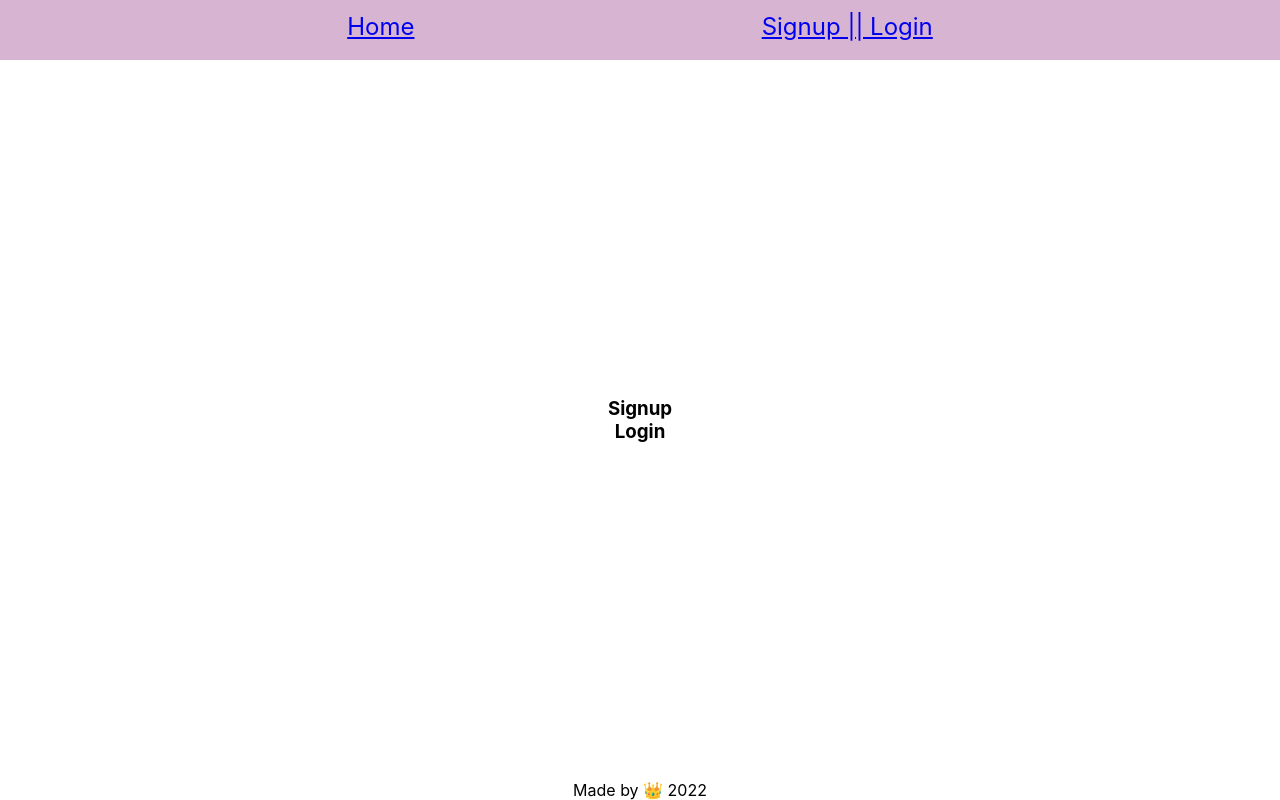
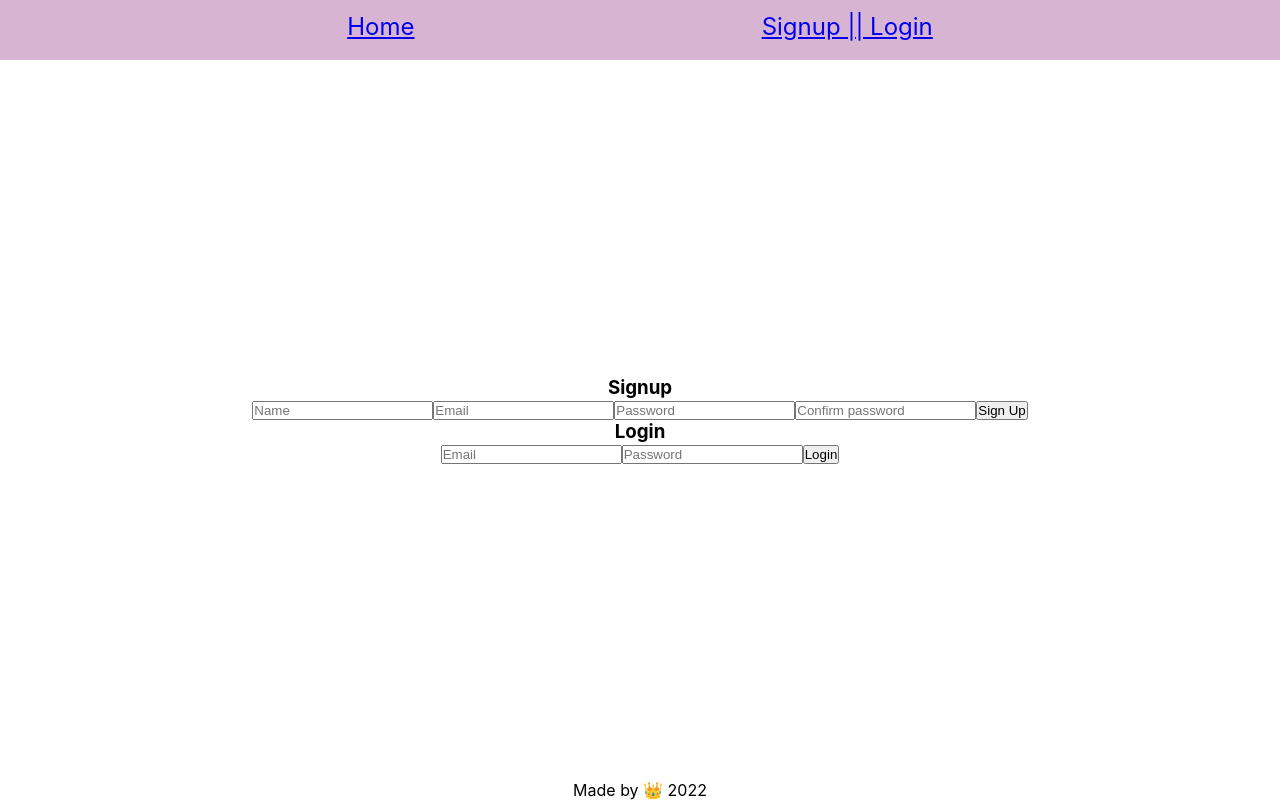
Before and after one commit to 009Kings/alloy-weather-app, a React (Create React App) app in the folder frontend/: page /auth in a window 1280 px wide. Built offline with nearby package versions, Linux system fonts and the light colour scheme.

Commit message:
frontend auth basics

```diff
--- a/frontend/src/App.js
+++ b/frontend/src/App.js
@@ -1,17 +1,25 @@
 import './App.css';
 import {BrowserRouter as Router} from 'react-router-dom'
+import { useEffect, useState } from 'react'
 
 import Header from './content/components/wrappers/Header'
 import Footer from './content/components/wrappers/Footer'
 import Content from './content/Content'
 
 function App() {
+  const [user, setUser] = useState(null)
+
+  useEffect(() => {
+    let isUser = localStorage.getItem('weatherUser')
+    if (isUser) setUser(isUser)
+  }, [user])
+
   return (
     <Router>
       <div className="App">
-        <Header />
+        <Header user={user}/>
         <main>
-          <Content />
+          <Content user={user} setUser={setUser} />
         </main>
         <Footer />
       </div>
--- a/frontend/src/content/Content.js
+++ b/frontend/src/content/Content.js
@@ -1,16 +1,15 @@
-import { Routes, Route } from 'react-router-dom'
+import { Routes, Route, Navigate } from 'react-router-dom'
 
 import Home from './pages/Home'
 import Auth from './pages/Auth'
-// import Profile from './pages/Profile'
+import Profile from './pages/Profile'
 
 const Content = (props) => {
   return (
     <Routes>
       <Route exact path="/" element={<Home />} />
-      <Route path="/auth" element={<Auth />} />
-      {/* TODO: Make that restricted */}
-      {/* <Route path="/profile" element={<Profile />} /> */}
+      <Route path="/auth" element={<Auth setUser={props.setUser} />} />
+      <Route path="/profile" element={!props.user ? <Navigate to="/auth" replace /> :  <Profile />} />
     </Routes>
   );
 }
--- /dev/null
+++ b/frontend/src/content/components/Login.js
@@ -0,0 +1,44 @@
+import { useState } from "react";
+
+const Login = (props) => {
+  const [email, setEmail] = useState('')
+  const [password, setPassword] = useState('')
+  const [error, setError] = useState(null)
+
+  let submit = e => {
+    e.preventDefault()
+    fetch('http://localhost:5000/auth/login', {
+      method: 'POST',
+      headers: {
+        'Content-Type': 'application/json',
+      },
+      body: JSON.stringify({email, password}),
+    })
+    .then(response => response.json())
+    .then(
+      (response) => {
+        console.log(response)
+        localStorage.setItem('weatherUser', response.user)
+        props.setAuthed(true)
+      },
+      (error) => {
+        console.log(error)
+        setError(typeof error === 'string' ? error : 'Something went wrong!')
+      }
+    );
+  }
+
+  return (
+    <section>
+      <h3>Login</h3>
+      {error ? <p className="error">{error}</p> : null}
+      <form onSubmit={submit}>
+        <input type="text" placeholder="Email" onChange={e => setEmail(e.target.value)}/>
+        <input type="password" placeholder="Password" onChange={e => setPassword(e.target.value)}/>
+        <button type="submit">Login</button>
+      </form>
+    </section>
+  );
+}
+
+export default Login;
--- a/frontend/src/content/components/Nav.js
+++ b/frontend/src/content/components/Nav.js
@@ -5,7 +5,13 @@ const Nav = (props) => {
     <nav>
       <ul>
         <li><Link to="/">Home</Link></li>
-        <li><Link to="/auth">Signup || Login</Link></li>
+        <li>
+          {!props.user ?
+          <Link to="/auth">Signup || Login</Link> :
+          <Link to="/profile">Account</Link>
+          }
+        </li>
+        {props.user ? <li><Link to="/logout">Log Out</Link></li> : null}
       </ul>
     </nav>
   );
--- /dev/null
+++ b/frontend/src/content/components/Signup.js
@@ -0,0 +1,53 @@
+import { useState } from "react";
+
+const Signup = (props) => {
+  const [name, setName] = useState('')
+  const [email, setEmail] = useState('')
+  const [password, setPassword] = useState('')
+  const [confirm, setConfirm] = useState('')
+  const [error, setError] = useState(null)
+
+  let submit = e => {
+    e.preventDefault()
+    if (password !== confirm) {
+      setError('Passwords must match')
+      return
+    }
+
+    fetch('http://localhost:5000/auth/signup', {
+      method: 'POST',
+      headers: {
+        'Content-Type': 'application/json',
+      },
+      body: JSON.stringify({name, email, password}),
+    })
+    .then(response => response.json())
+    .then(
+      (response) => {
+        console.log(response)
+        localStorage.setItem('weatherUser', response.user)
+        props.setAuthed(true)
+      },
+      (error) => {
+        console.log(error)
+        setError(typeof error === 'string' ? error : 'Something went wrong!')
+      }
+    );
+  }
+
+  return (
+    <section>
+      <h3>Signup</h3>
+      {error ? <p className="error">{error}</p> : null}
+      <form onSubmit={submit}>
+        <input type="text" placeholder="Name" onChange={e => setName(e.target.value)}/>
+        <input type="text" placeholder="Email" onChange={e => setEmail(e.target.value)}/>
+        <input type="password" placeholder="Password" onChange={e => setPassword(e.target.value)}/>
+        <input type="password" placeholder="Confirm password" onChange={e => setConfirm(e.target.value)}/>
+        <button type="submit">Sign Up</button>
+      </form>
+    </section>
+  );
+}
+
+export default Signup;
--- a/frontend/src/content/components/wrappers/Header.js
+++ b/frontend/src/content/components/wrappers/Header.js
@@ -3,7 +3,7 @@ import Nav from '../Nav'
 const Header = (props) => {
   return (
     <header>
-      <Nav />
+      <Nav user={props.user} />
     </header>
   );
 }
--- a/frontend/src/content/pages/Auth.js
+++ b/frontend/src/content/pages/Auth.js
@@ -1,12 +1,19 @@
+import { useState } from 'react'
+import { useLocation, Navigate } from 'react-router-dom'
+
+import Signup from '../components/Signup'
+import Login from '../components/Login'
+
 const Auth = (props) => {
+  const [authed, setAuthed] = useState(localStorage.getItem('weatherUser') ? true : null)
+  let location = useLocation()
+
+  if (authed) return <Navigate to="/profile" state={{ from: location }} replace />
+
   return (
     <>
-      <section>
-        <h3>Signup</h3>
-      </section>
-      <section>
-        <h3>Login</h3>
-      </section>
+      <Signup setAuthed={setAuthed} />
+      <Login setAuthed={setAuthed} />
     </>
   );
 }
--- a/frontend/src/content/pages/Profile.js
+++ b/frontend/src/content/pages/Profile.js
@@ -1,5 +1,4 @@
 // import SavedForecast from '../components/SavedForecast'
-
 const Home = (props) => {
   return (
     <section>
```
